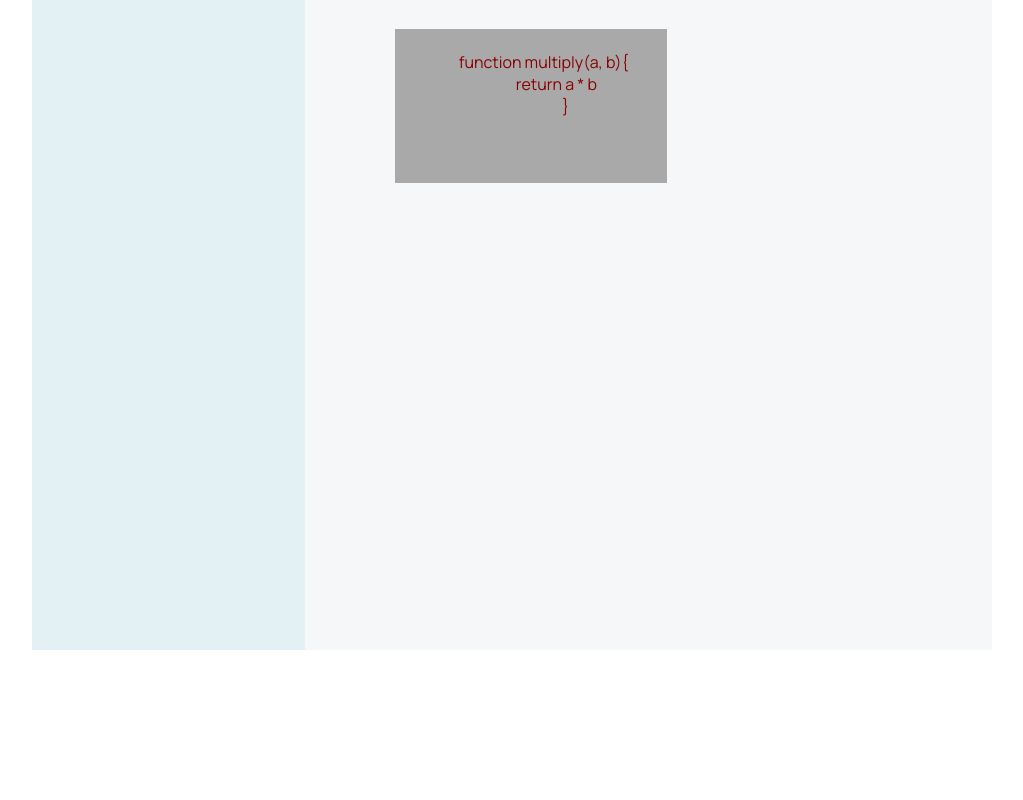
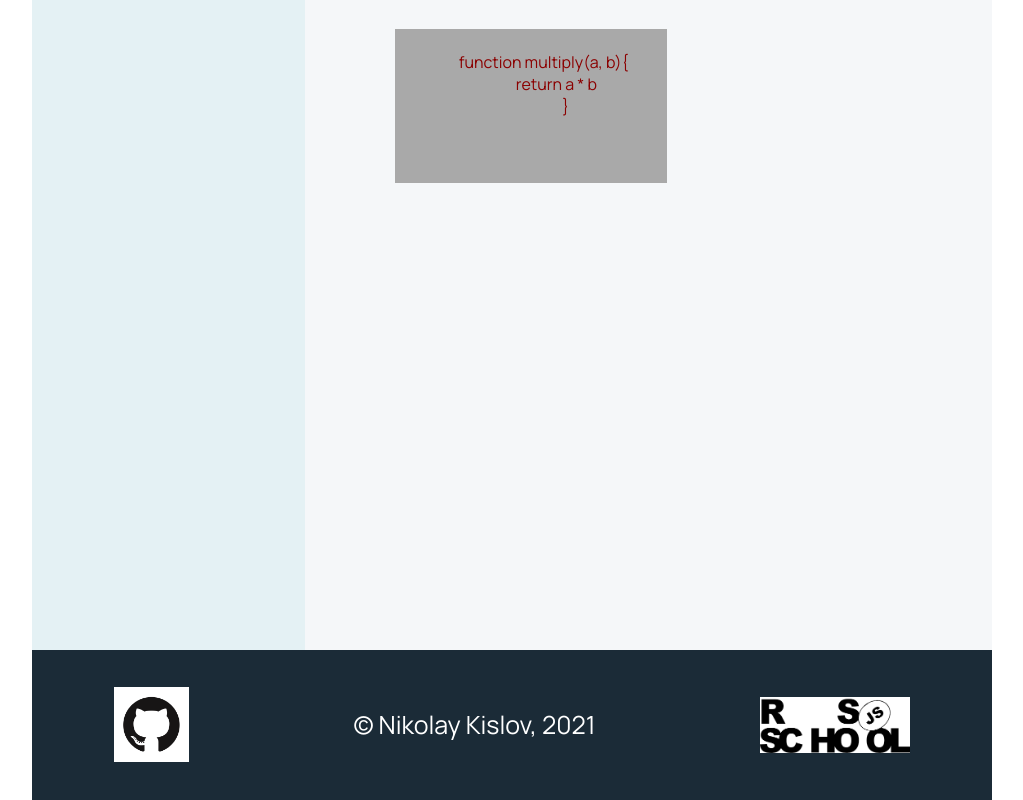
Before and after one commit to NikolayKislov/rsschool-cv, a plain HTML site: page index.html in a window 1280 px wide. Shown: the part 1512-2312 px from the top of the page, without its empty margins (128-1151 px from the left). Before the commit the page ends 2162 px from the top, so only its background shows below. Drawn offline with Linux system fonts and the light colour scheme.

Commit message:
feat: add footer section

```diff
--- a/index.html
+++ b/index.html
@@ -144,6 +144,19 @@
                 </section>
             </div>
         </main>
+        <footer>
+            <div id="footer-wrapper">
+                <div id="github">
+                    <a href="https://github.com/NikolayKislov"></a>
+                </div>
+                <div id="year">
+                    <p>&copy; Nikolay Kislov, 2021</p>
+                </div>
+                <div id="rsschool">
+                    <a href="https://rs.school/js-stage0/"></a>
+                </div>
+            </div>
+        </footer>
     </div>
 </body>
 </html>
--- a/styles.css
+++ b/styles.css
@@ -321,3 +321,31 @@ list-style-type: none;
       margin-top: 3vw;
       font-weight: 800;
     }
+    #footer-wrapper{
+        background-color: #1B2B37;
+        height: 150px;
+        display: flex;
+        flex-direction: row;
+        justify-content: space-around;
+        align-items: center;
+      }
+      #year{
+        font-size: 25px ;
+        color: white;
+      }
+      #github a{
+      display: block;
+      background-image: url(assets/img/GitHub-footer.png);
+      background-position: center;
+      background-size: cover;
+      width: 75px;
+      height: 75px;
+      }
+      #rsschool a{
+        display: block;
+      background-image: url(assets/img/rsscool-png.png);
+      background-position: center;
+      background-size: cover;
+      width: 150px;
+      height:56px;
+      }
```
Also changed, not shown: assets/img/GitHub-footer.png (added), assets/img/rsscool-png.png (added).
